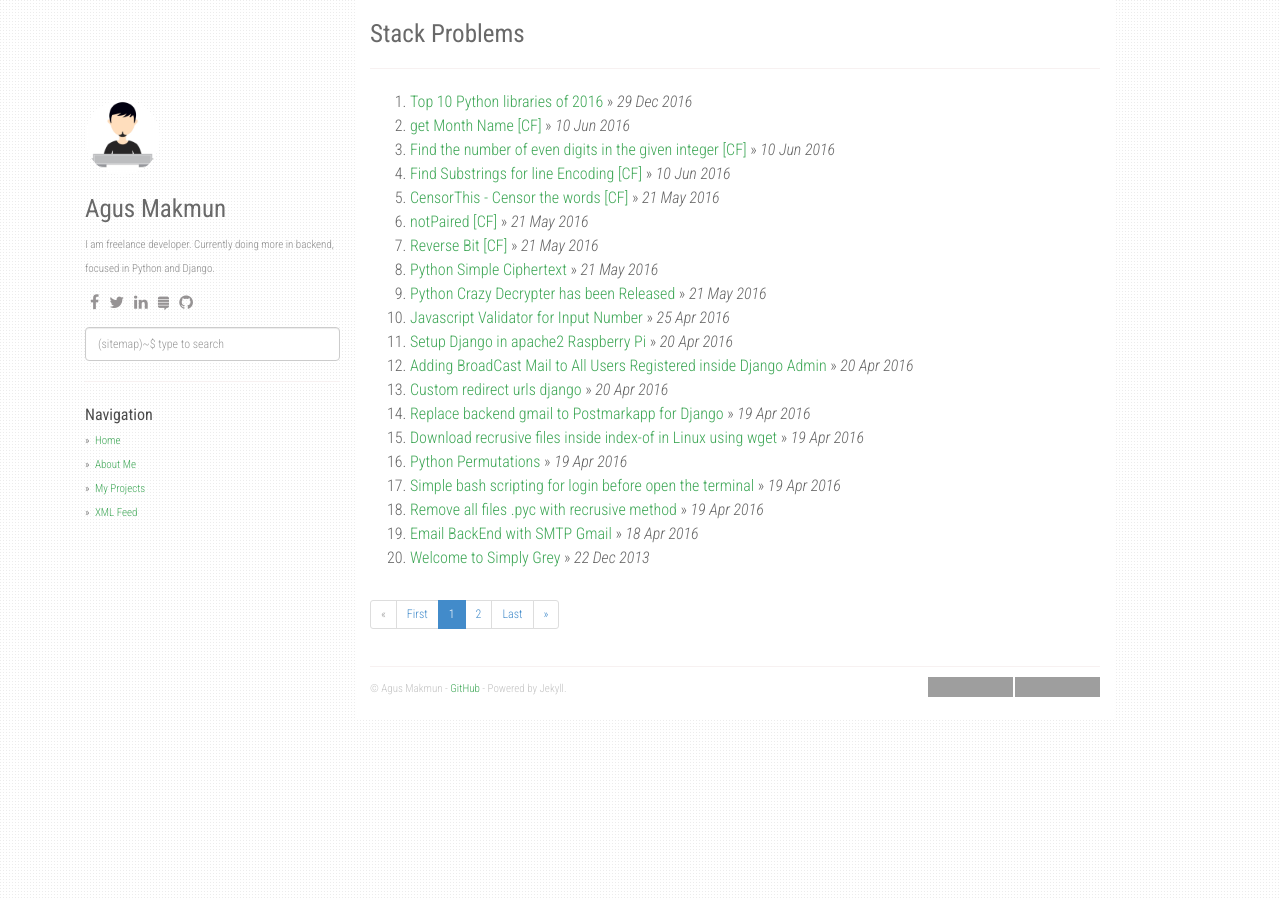
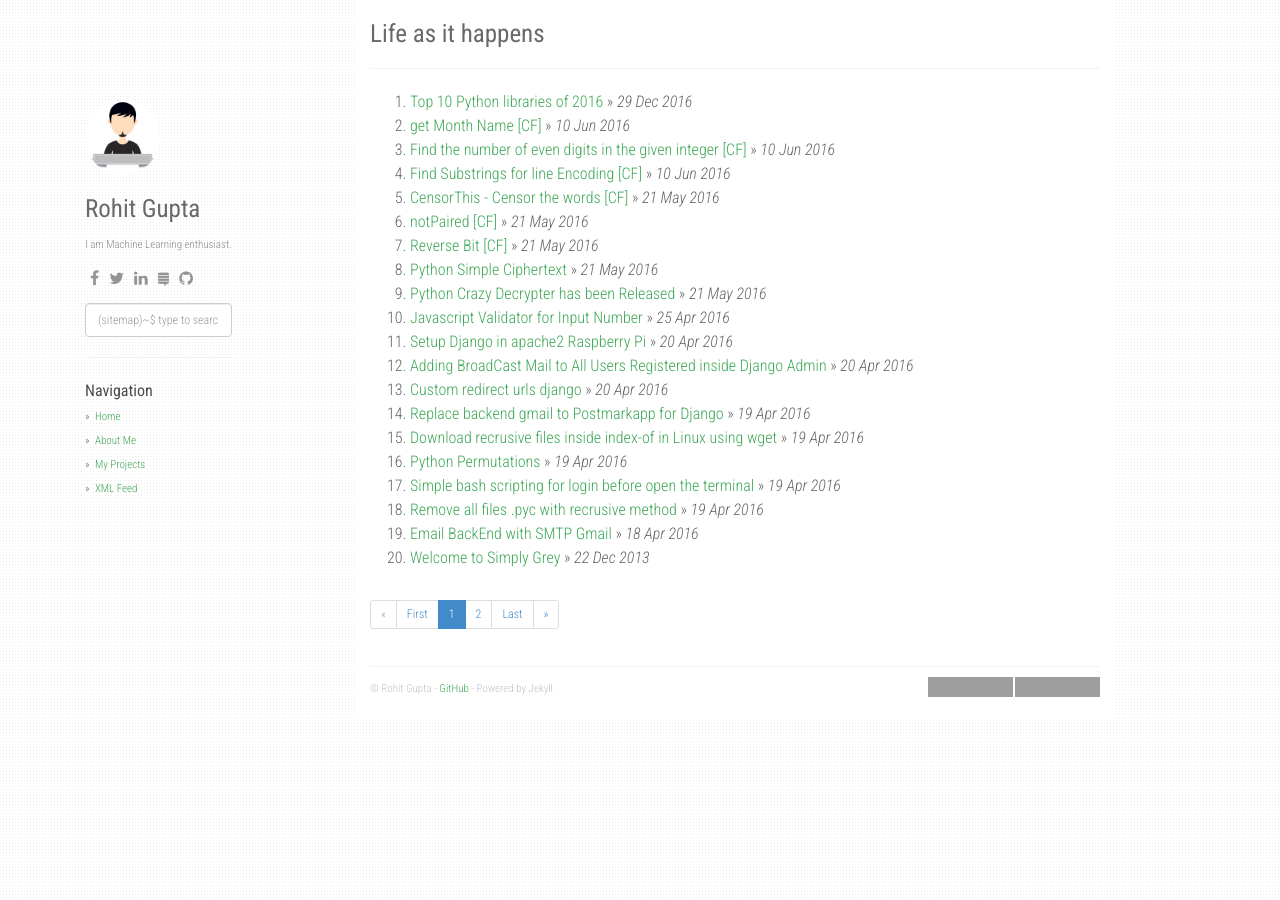
Before and after one commit to krullun/krullun.github.io, a Jekyll site: the page built from index.html, in a window 1280 px wide. Built offline with Jekyll 4.4.1, drawn with Linux system fonts in a browser that asks for light colours; nearby versions of some CDN libraries; the list of posts is cut into pages by our own code; grey boxes are pictures that could not be loaded.

Commit message:
Added files

```diff
--- a/_config.yml
+++ b/_config.yml
@@ -1,9 +1,9 @@
-title: Stack Problems
-description: My Personal Stack Problems
-author: Agus Makmun
-github: https://github.com/agusmakmun
-about: I am freelance developer. Currently doing more in backend, focused in Python and Django.
-disqus_shortname: stackproblems
+title: Life as it happens
+description: My Personal Life
+author: Rohit Gupta
+github: https://github.com/krullun
+about: I am Machine Learning enthusiast.
+disqus_shortname: mainpage
 google_analytics: UA-XXXXXXXX-Y
 avatar_url: /static/img/avatar.jpg
 
@@ -19,17 +19,17 @@ social:
     - icon: fa-facebook
       link: "#"
     - icon: fa-twitter
-      link: "https://twitter.com/agusmakmun6"
+      link: "https://twitter.com/krullun"
     - icon: fa-linkedin
-      link: "https://www.linkedin.com/in/summonagus"
+      link: "https://www.linkedin.com/in/krullun"
     - icon: fa-stack-exchange
       link: "#"
     - icon: fa-github
-      link: "https://github.com/agusmakmun"
+      link: "https://github.com/krullun"
 
 share:
-  twitter_username: agusmakmun6
-  fb_appid: 1749788565247320
+  twitter_username: krullun
+  fb_appid:
 
 urls:
     - text: About Me
@@ -39,7 +39,7 @@ urls:
     - text: XML Feed
       url: /feed.xml
 
-url: "https://agusmakmun.github.io"
+url: "https://krullun.github.io"
 baseurl: ""
 paginate: 20
 per_page: 20
```
Also changed, not shown: 1 other file.
